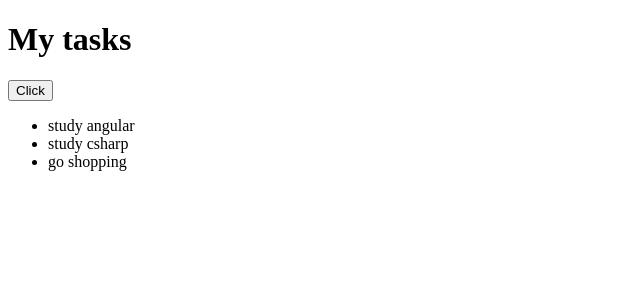
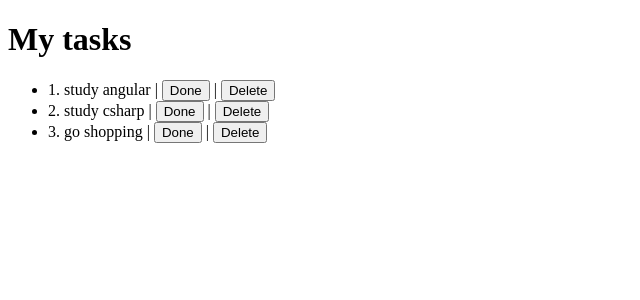
Before and after one commit to leandropicoli/todo-lite, an Angular app: page / in a window 1280 px wide. Shown: the top 300 px of the page, without its empty margins (0-640 px from the left). Built offline with nearby package versions, Linux system fonts and the light colour scheme.

Commit message:
Created todo model

```diff
--- a/src/app/app.component.html
+++ b/src/app/app.component.html
@@ -1,5 +1,5 @@
 <h1>{{title}}</h1>
-<button (click)='changeText()'>Click</button>
 <ul>
-  <li *ngFor="let todo of todos">{{todo}}</li>
+  <li *ngFor="let todo of todos">{{todo.id}}. {{todo.title}} |
+    <button>Done</button> | <button>Delete</button></li>
 </ul>
--- a/src/app/app.component.ts
+++ b/src/app/app.component.ts
@@ -1,4 +1,5 @@
 import { Component } from '@angular/core';
+import { Todo } from 'src/models/todo.model';
 
 @Component({
   selector: 'app-root',
@@ -6,16 +7,13 @@
   styleUrls: ['./app.component.css']
 })
 export class AppComponent {
-  public todos: any[] = [];
+  public todos: Todo[] = [];
   public title: String = 'My tasks';
 
   constructor() {
-    this.todos.push('study angular');
-    this.todos.push('study csharp');
-    this.todos.push('go shopping');
+    this.todos.push(new Todo(1, 'study angular', false));
+    this.todos.push(new Todo(2, 'study csharp', false));
+    this.todos.push(new Todo(3, 'go shopping', false));
   }
 
-  changeText() {
-    this.title = 'Title changed'
-  }
 }
--- /dev/null
+++ b/src/models/todo.model.ts
@@ -0,0 +1,8 @@
+export class Todo {
+    constructor(
+        public id: Number,
+        public title: String,
+        public done: Boolean
+    ) {
+    }
+}
```
